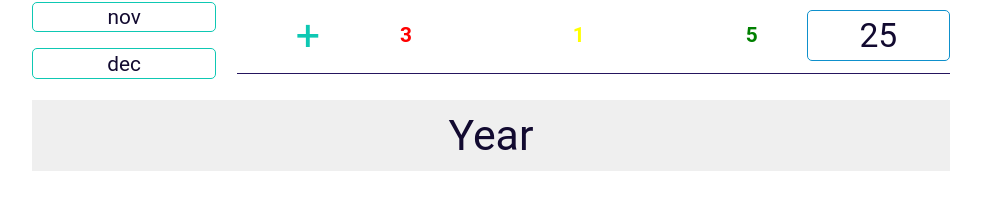
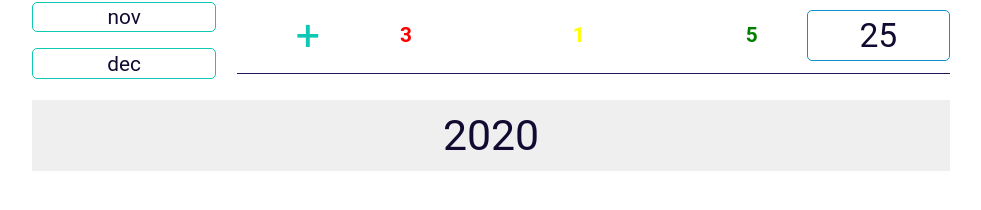
Before and after one commit to WilliamBarela/zentzu-frontend, a React (Create React App) app: page /dashboard in a window 1280 px wide. Shown: the part 586-796 px from the top of the page, without its empty margins (149-1130 px from the left). Built offline with nearby package versions, Linux system fonts and the light colour scheme.

Commit message:
connect Year to redux store, render current year

```diff
--- a/src/components/dashboard/YearSelector.js
+++ b/src/components/dashboard/YearSelector.js
@@ -1,9 +1,17 @@
 import React from 'react';
+import { connect } from 'react-redux';
 
-function YearSelector() {
+
+function YearSelector(props) {
   return(
-    <button>Year</button>
+    <button>{props.year}</button>
   )
 }
 
-export default YearSelector;
+const mapStateToProps = (state) => {
+  return {
+    year: state.calendarReducer.date.year
+  }
+}
+
+export default connect(mapStateToProps)(YearSelector);
```
